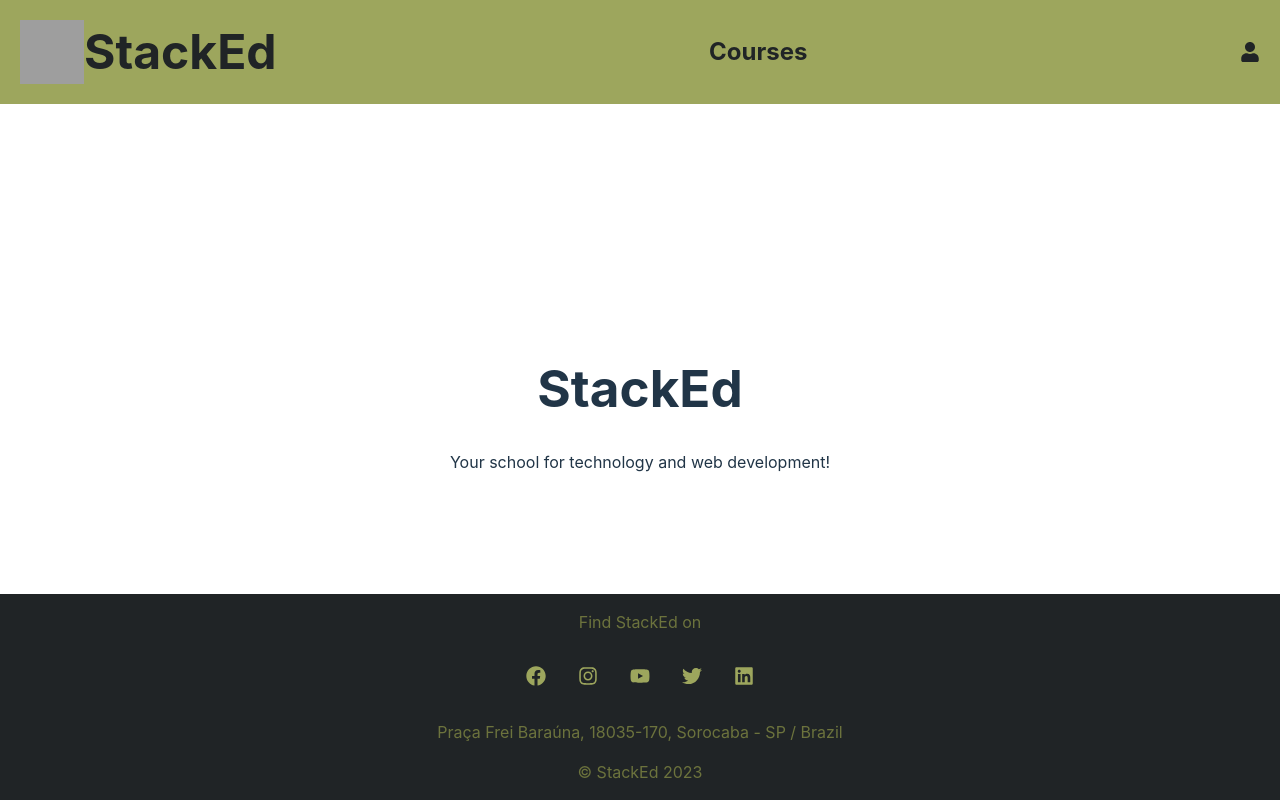
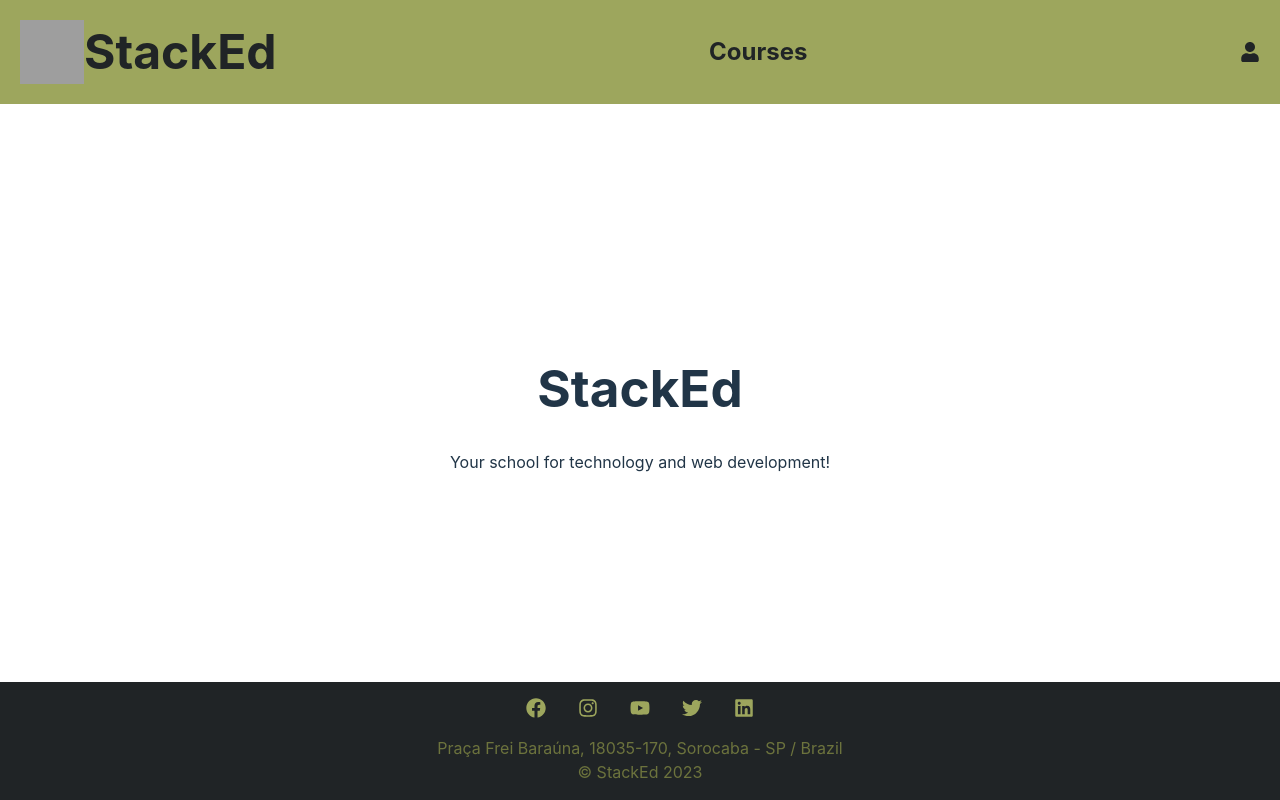
Before and after one commit to BdSCunha/StackEd, a React (Vite) app: page / in a window 1280 px wide. Built offline with nearby package versions, Linux system fonts and the light colour scheme; grey boxes are pictures that could not be loaded.

Commit message:
Footer updated

```diff
--- a/src/components/Footer.css
+++ b/src/components/Footer.css
@@ -6,13 +6,11 @@
     width: 100%;
     height: min-content;
     text-align: center;
-    padding-top: 1em;
     background: var(--dark);
     color: var(--medium);
 }
 
 .footer .container {
-    padding-top: 1em;
     padding-bottom: 1em;
 }
 
@@ -25,6 +23,7 @@
     justify-content: center;
     list-style-type: none;
     padding: 0;
+    margin: 0;
 }
 
 li {
--- a/src/components/Footer.jsx
+++ b/src/components/Footer.jsx
@@ -6,7 +6,7 @@ export const Footer = () => {
     return (
         <footer className="footer">
             <div className='social-media'>
-                <span>Find StackEd on</span>
+                {/* <span>Find StackEd on</span> */}
                 <ul>
                     <li><FaFacebook className="icon" /></li>
                     <li><FaInstagram className="icon" /></li>
```
